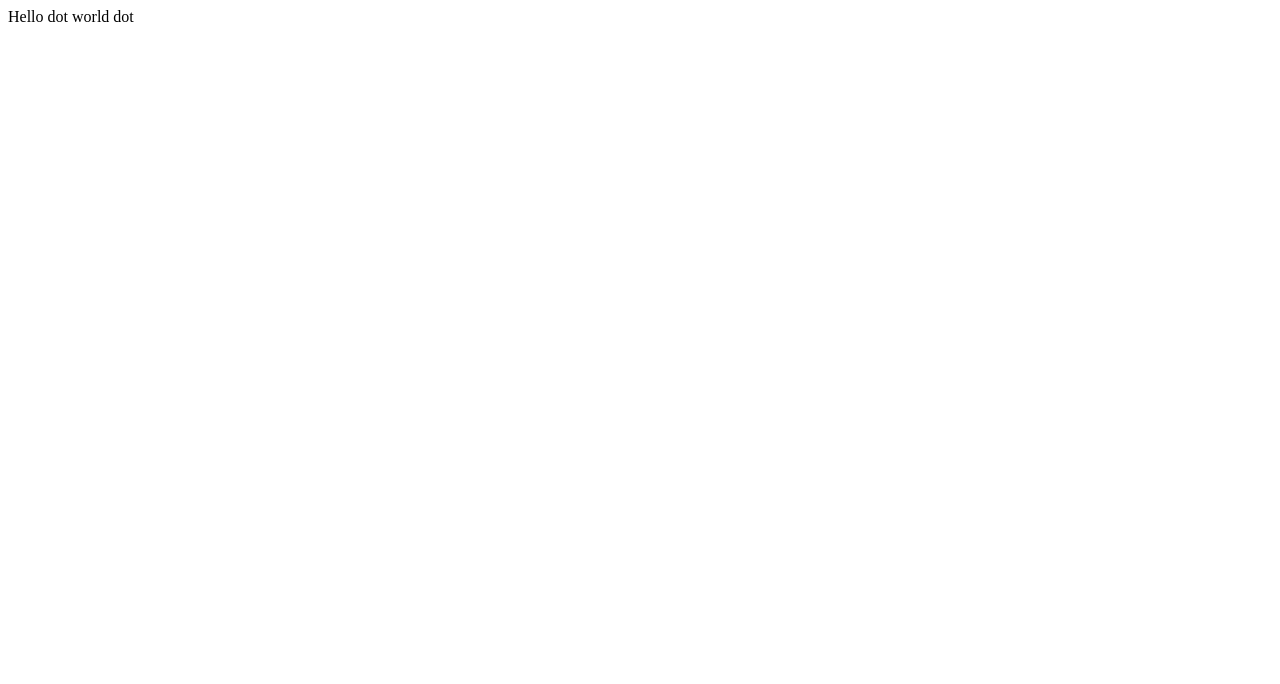
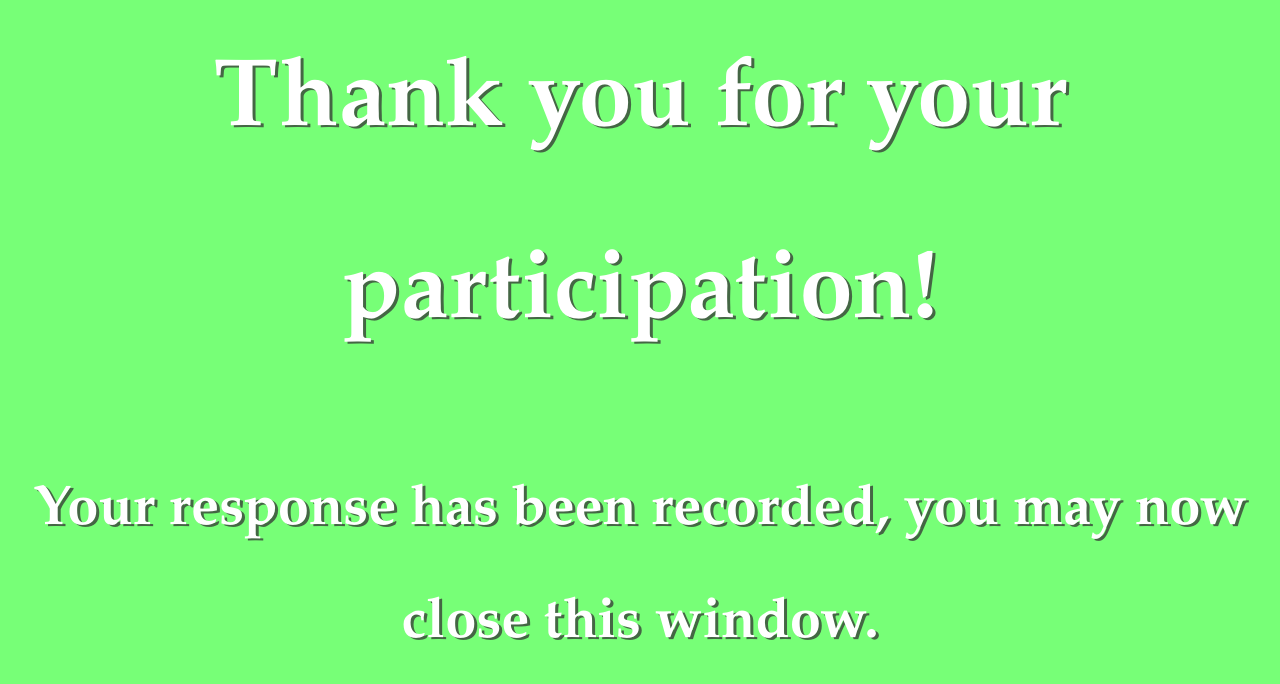
Before and after one commit to trevorbennett/response-thank-you, a plain HTML site: page index.html in a window 1280 px wide. Drawn offline with Linux system fonts and the light colour scheme.

Commit message:
initial look

```diff
--- /dev/null
+++ b/color.css
@@ -0,0 +1,10 @@
+#main{
+	background-color: #77FF77;
+	background: #77FF77;
+	color: #FFFFFF;
+	text-align: center;
+	line-height: 2;
+	text-shadow: 3px 2px #446644;
+	font-family: Palatino, Palatino Linotype, Palatino LT STD, Book Antiqua, Georgia, serif;
+	font-size: 48px;
+}
--- a/index.html
+++ b/index.html
@@ -1,5 +1,9 @@
 <head>
-</head>
-<body>
-    Hello dot world dot
+   <link rel="stylesheet" href="color.css">
+   </head>
+<body id="main">
+<div >
+    <h1>Thank you for your participation!</h1>
+	<h3>Your response has been recorded, you may now close this window.</h3>
+</div>
 </body>
```
Also changed, not shown: close.js (added, +11 -0 lines).
